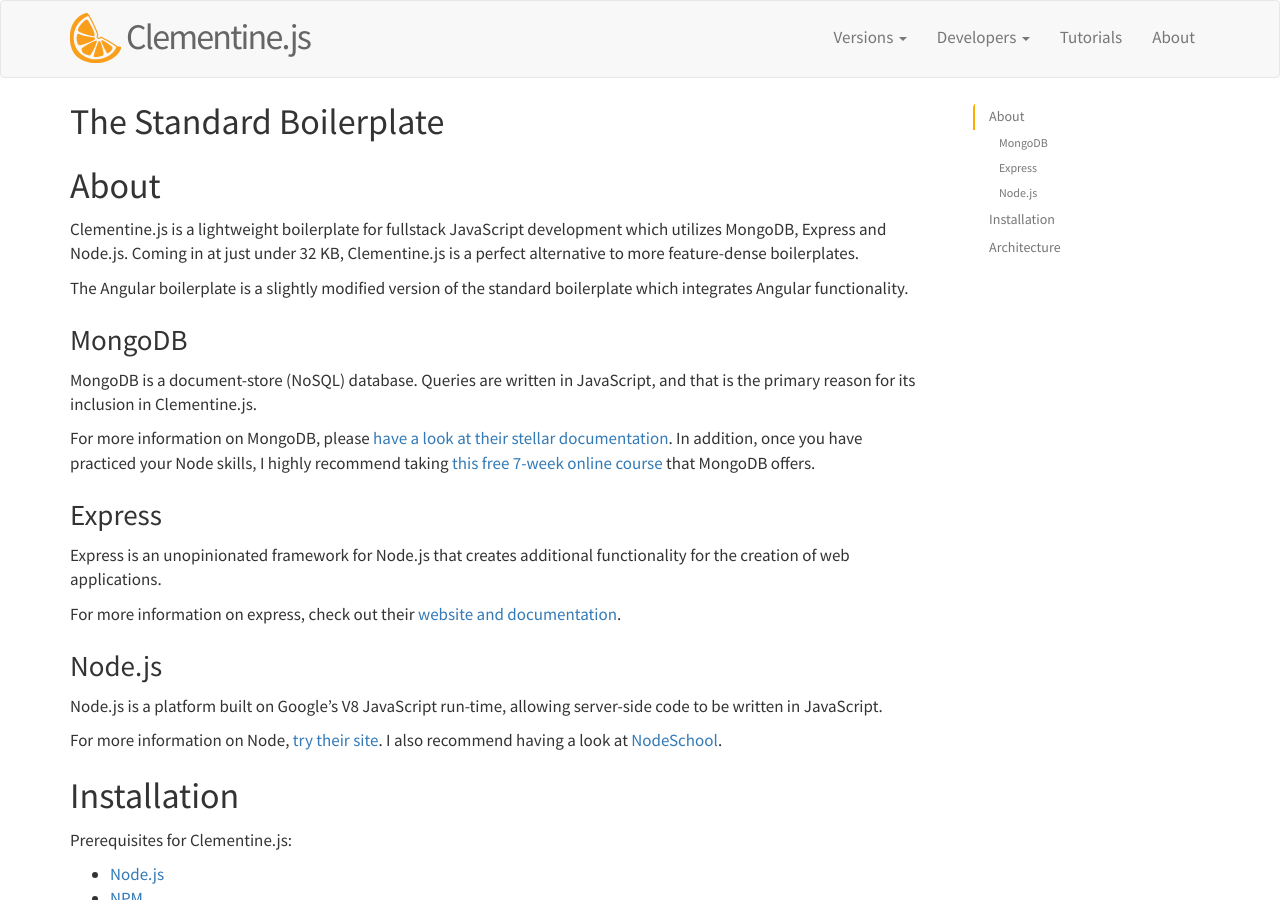
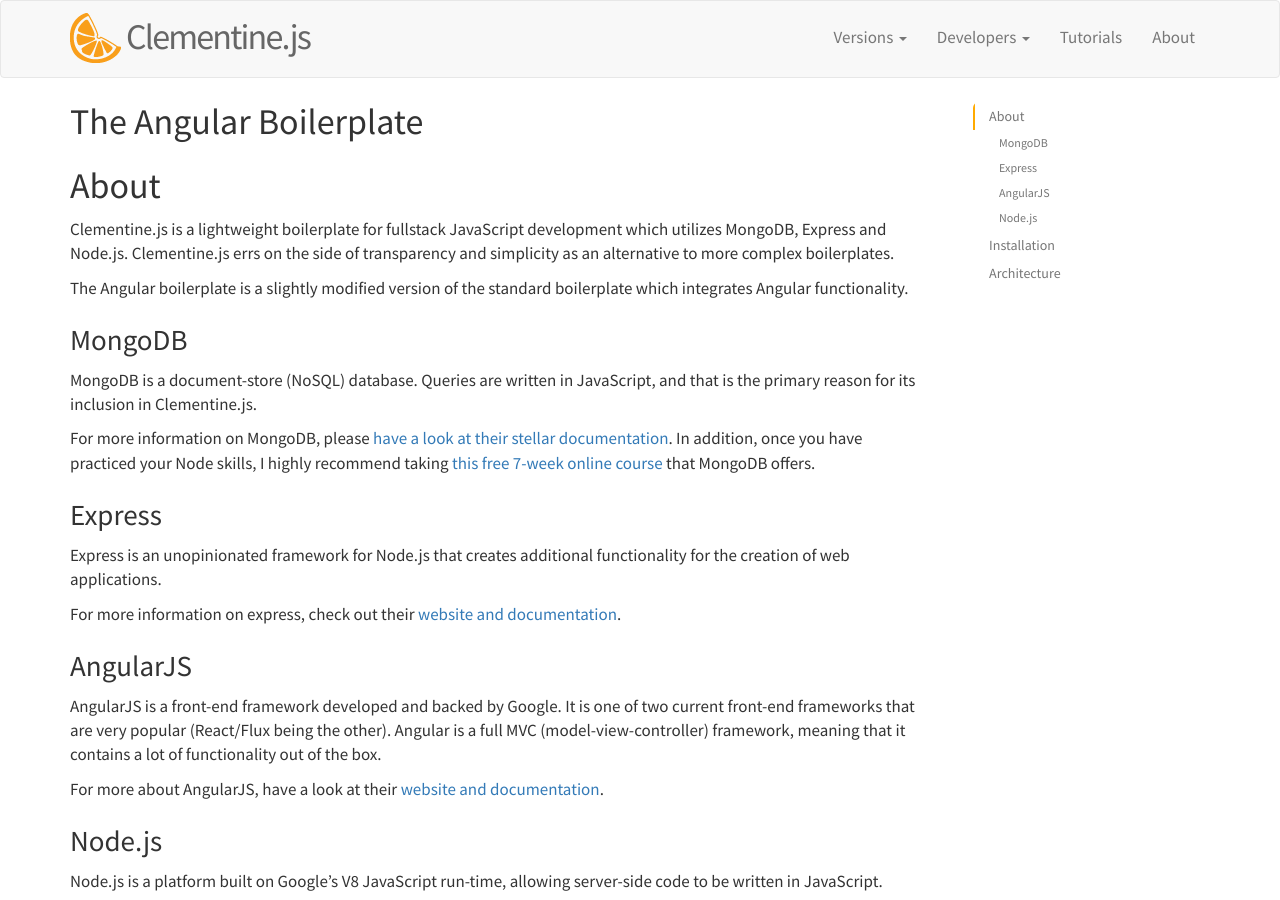
Before and after one commit to johnstonbl01/clementinejs, a Jekyll site: the page built from versions/angular.md, in a window 1280 px wide and 900 px high. Built offline with Jekyll 4.4.1, drawn with Linux system fonts in a browser that asks for light colours; Markdown is read by kramdown in place of the engine named in the settings.

Commit message:
Update Angular docs.

```diff
--- a/versions/angular.md
+++ b/versions/angular.md
@@ -2,11 +2,11 @@
 layout: docs
 ---
 
-# The Standard Boilerplate
+# The Angular Boilerplate
 
 ## About
 
-Clementine.js is a lightweight boilerplate for fullstack JavaScript development which utilizes MongoDB, Express and Node.js. Coming in at just under 32 KB, Clementine.js is a perfect alternative to more feature-dense boilerplates.
+Clementine.js is a lightweight boilerplate for fullstack JavaScript development which utilizes MongoDB, Express and Node.js. Clementine.js errs on the side of transparency and simplicity as an alternative to more complex boilerplates.
 
 The Angular boilerplate is a slightly modified version of the standard boilerplate which integrates Angular functionality.
 
@@ -21,6 +21,12 @@
 Express is an unopinionated framework for Node.js that creates additional functionality for the creation of web applications.
 
 For more information on express, check out their [website and documentation](http://expressjs.com/).
+
+### AngularJS
+
+AngularJS is a front-end framework developed and backed by Google. It is one of two current front-end frameworks that are very popular (React/Flux being the other). Angular is a full MVC (model-view-controller) framework, meaning that it contains a lot of functionality out of the box.
+
+For more about AngularJS, have a look at their [website and documentation](https://angularjs.org/).
 
 ### Node.js
 
```
